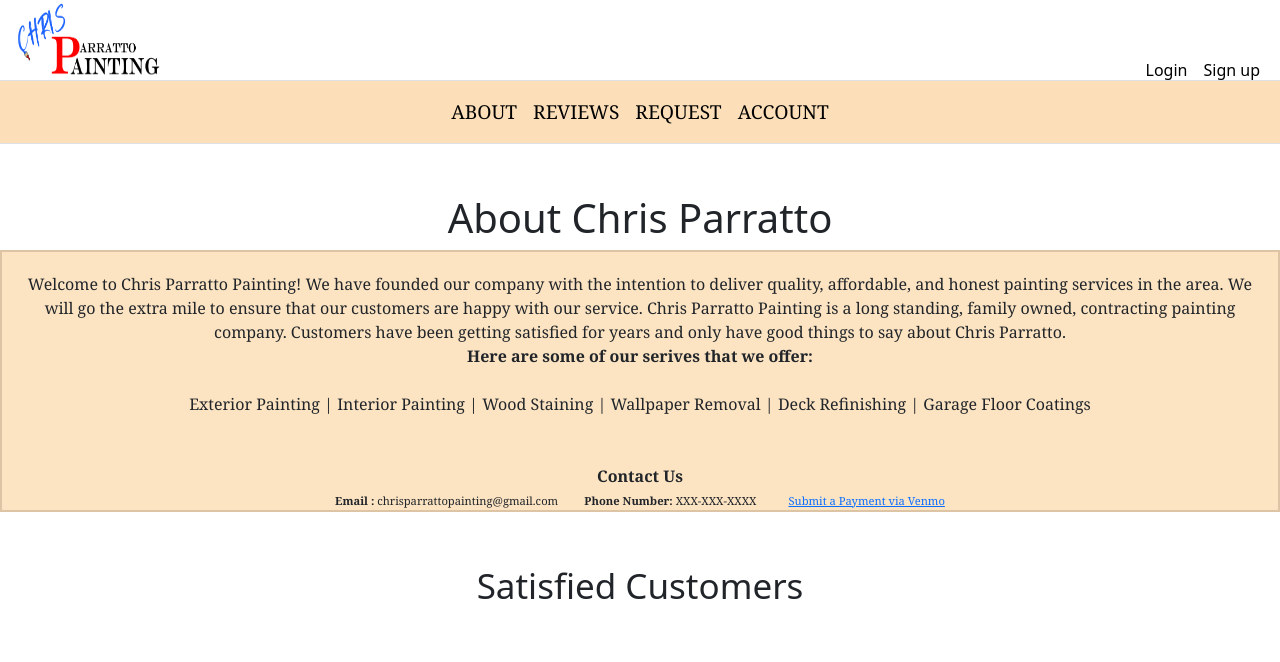
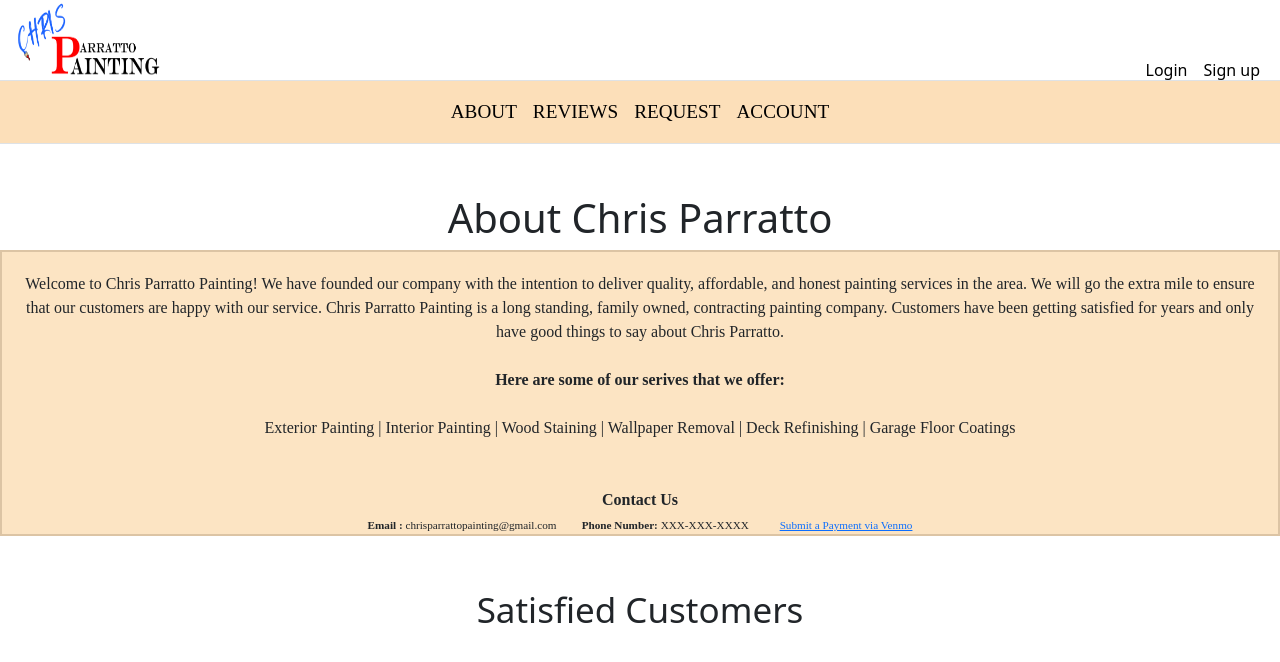
Before and after one commit to JakeParrattoStockton/ChrisParrattoPainting.com--Team-4-, a PHP site: page /about.php in a window 1280 px wide. Shown: the top 662 px of the page. Run offline with PHP 8.4, Linux system fonts and the light colour scheme; data that the repository does not hold is empty.

Commit message:
Update about.php

```diff
--- a/about.php
+++ b/about.php
@@ -68,7 +68,7 @@
             </header>
 
             <nav class="py-2 border-bottom" style="background-color:rgb(252, 223, 185) ;">
-                <div class = "container d-flex flex-wrap justify-content-center" style="font-family: Cambria; font-size: larger;">
+                <div class = "container d-flex flex-wrap justify-content-center" style="font-family: Montserrat; font-size: larger;">
                     <ul class="nav">
                         <li><a href="about.php"  class="nav-link px-2 link-secondary">ABOUT</a></li>
                         <li><a href="reviews.php" class="nav-link px-2 link-dark">REVIEWS</a></li>
@@ -83,7 +83,7 @@
 
              <title>About Page</title>
              <div class="et_pb_text_inner" id="container" ><h1 style="text-align: center; padding-top: 50px;">About Chris Parratto</h1></div>
-             <div class ="container-fluid" style="background-color:rgba(252, 223, 185, 0.849); border: 2px solid rgba(212, 188, 155, 0.781); font-family: Cambria;">
+             <div class ="container-fluid" style="background-color:rgba(252, 223, 185, 0.849); border: 2px solid rgba(212, 188, 155, 0.781); font-family: Montserrat;">
                 <center style="padding-top: 20px;">
                     Welcome to Chris Parratto Painting! We have
                     founded our company with the intention to deliver
@@ -94,7 +94,7 @@
                     family owned, contracting painting
                     company. Customers have been getting
                     satisfied for years and only have good things to say
-                    about Chris Parratto. <br><b>Here are some of our serives that we offer:</b>
+                    about Chris Parratto. <br><br><b>Here are some of our serives that we offer:</b>
                     <br><br>
                     Exterior Painting | Interior Painting | Wood Staining | Wallpaper Removal | Deck Refinishing | Garage Floor Coatings
                 </center>
```
